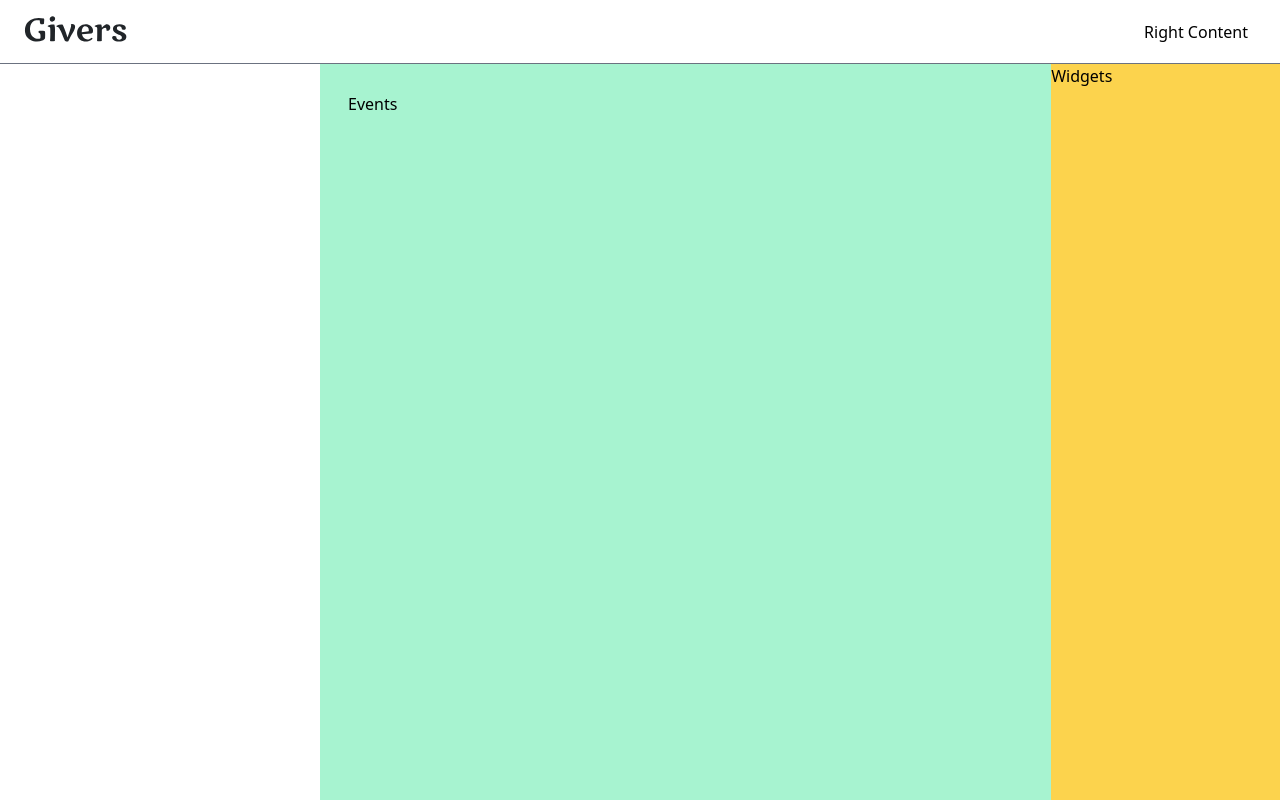
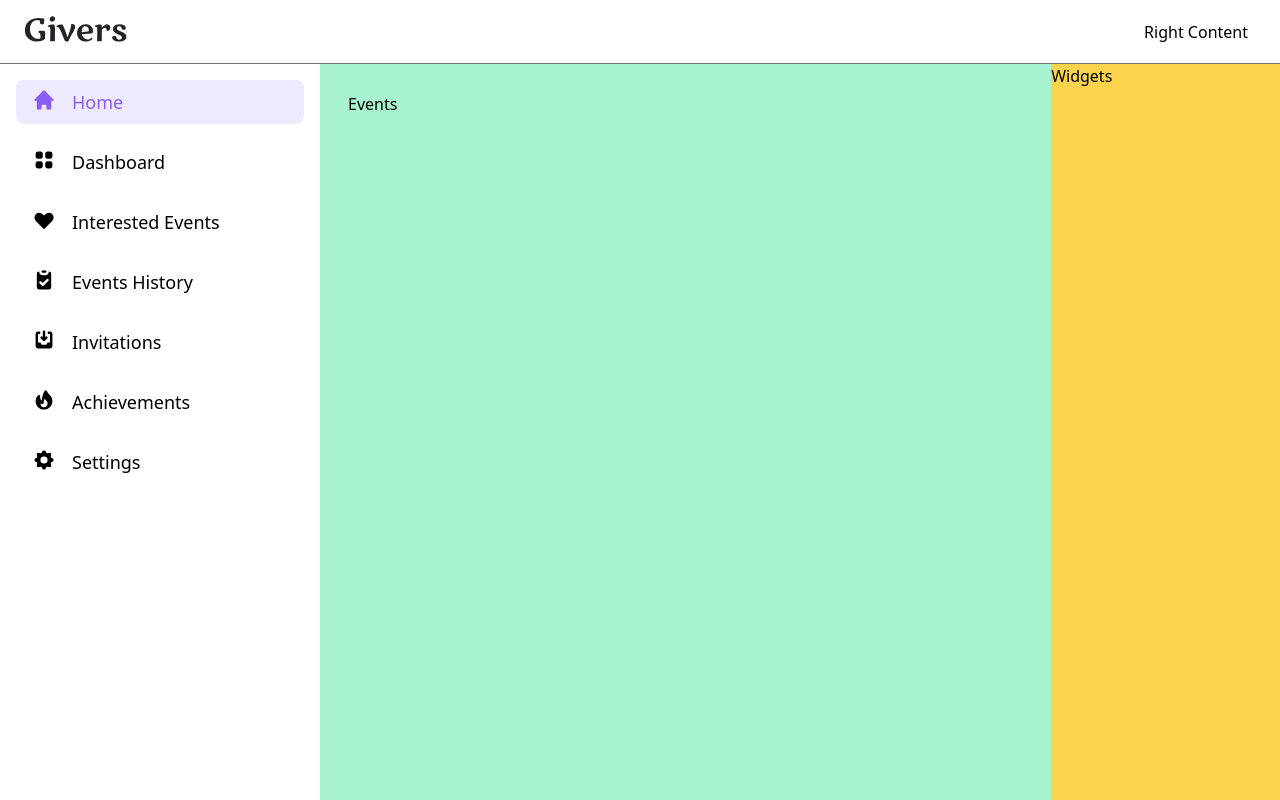
Before and after one commit to Bibek99/givers-frontend, a React (Create React App) app: page /user in a window 1280 px wide. Built offline with nearby package versions, Linux system fonts and the light colour scheme.

Commit message:
navbar links added

```diff
--- a/src/components/Sidebar.js
+++ b/src/components/Sidebar.js
@@ -1,6 +1,18 @@
 import React, { useEffect, useRef } from 'react';
 import { ReactComponent as GiversLogo } from '../assets/givers-logo.svg';
 import { XIcon } from '@heroicons/react/outline';
+// import {
+//     HomeIcon,
+//     ViewGridIcon,
+//     HeartIcon,
+//     ClipboardCheckIcon,
+//     InboxInIcon,
+//     FireIcon,
+//     CogIcon,
+// } from '@heroicons/react/solid';
+import { NavLink } from 'react-router-dom';
+
+import { userNavLinkRoutes } from '../routes/userNavLinkRoutes';
 
 const Sidebar = ({ isSidebarOpen, setSidebarOpen }) => {
     console.log(isSidebarOpen);
@@ -72,7 +84,33 @@ const Sidebar = ({ isSidebarOpen, setSidebarOpen }) => {
 
                 <hr className="lg:border-gray-500 mt-px" />
                 {/* Sidebar Contents */}
-                <div className="flex flex-col px-4"></div>
+                <div className="flex flex-col px-4 py-4 space-y-4">
+                    {userNavLinkRoutes.map((route, index) => {
+                        return (
+                            <NavLink
+                                key={index}
+                                exact={route.exact}
+                                to={route.path}
+                                activeClassName="bg-purple-100 text-purple-500"
+                                className="rounded-lg"
+                                onClick={route.onclick}
+                            >
+                                <div className="flex flex-row justify-between px-4 py-2 align-middle">
+                                    <div className="flex flex-row align-middle">
+                                        {route.icon}
+                                        <span className="ml-4 font-medium text-lg">
+                                            {route.name}
+                                        </span>
+                                    </div>
+                                    {/* Badge */}
+                                    {/* <div className="rounded-full h-7 w-7 flex items-center justify-center bg-red-200">
+                                        <span className="text-red-500">2</span>
+                                    </div> */}
+                                </div>
+                            </NavLink>
+                        );
+                    })}
+                </div>
             </div>
         </div>
     );
--- a/src/pages/Dashboard.js
+++ b/src/pages/Dashboard.js
@@ -2,6 +2,7 @@ import React from 'react';
 import { useState } from 'react';
 import Sidebar from '../components/Sidebar';
 import DashboardNavbar from '../components/navs/DashboardNavbar';
+import { Switch, Route } from 'react-router-dom';
 
 const Dashboard = () => {
     const [isSidebarOpen, setSidebarOpen] = useState(false);
@@ -21,9 +22,44 @@ const Dashboard = () => {
                 />
                 {/* Main Content */}
                 <div className="relative flex flex-row justify-between overflow-y-auto overflow-x-hidden bg-green-200">
-                    <div className="w-full flex space-y-4 flex-col m-5 p-2">
-                        Events
-                    </div>
+                    <Switch>
+                        <Route path="/user" exact>
+                            <div className="w-full flex space-y-4 flex-col m-5 p-2">
+                                Events
+                            </div>
+                        </Route>
+                        <Route path="/user/dashboard">
+                            <div className="w-full flex space-y-4 flex-col m-5 p-2">
+                                Dashboard
+                            </div>
+                        </Route>
+                        <Route path="/user/history">
+                            <div className="w-full flex space-y-4 flex-col m-5 p-2">
+                                Events History
+                            </div>
+                        </Route>
+                        <Route path="/user/interested">
+                            <div className="w-full flex space-y-4 flex-col m-5 p-2">
+                                Interested Events
+                            </div>
+                        </Route>
+                        <Route path="/user/invitations">
+                            <div className="w-full flex space-y-4 flex-col m-5 p-2">
+                                Invitations
+                            </div>
+                        </Route>
+                        <Route path="/user/achievements">
+                            <div className="w-full flex space-y-4 flex-col m-5 p-2">
+                                Achievements
+                            </div>
+                        </Route>
+                        <Route path="/user/settings">
+                            <div className="w-full flex space-y-4 flex-col m-5 p-2">
+                                Settings
+                            </div>
+                        </Route>
+                    </Switch>
+
                     <div className="bg-yellow-300 h-screen hidden xl:block xl:w-80">
                         Widgets
                     </div>
--- /dev/null
+++ b/src/routes/userNavLinkRoutes.js
@@ -0,0 +1,49 @@
+import {
+    HomeIcon,
+    HeartIcon,
+    ViewGridIcon,
+    ClipboardCheckIcon,
+    InboxInIcon,
+    CogIcon,
+    FireIcon,
+} from '@heroicons/react/solid';
+
+export const userNavLinkRoutes = [
+    {
+        path: '/user',
+        name: 'Home',
+        icon: <HomeIcon className="h-6 w-6" />,
+        onclick: () => console.log('home'),
+        exact: true,
+    },
+    {
+        path: '/user/dashboard',
+        name: 'Dashboard',
+        icon: <ViewGridIcon className="h-6 w-6" />,
+    },
+    {
+        path: '/user/interested',
+        name: 'Interested Events',
+        icon: <HeartIcon className="h-6 w-6" />,
+    },
+    {
+        path: '/user/history',
+        name: 'Events History',
+        icon: <ClipboardCheckIcon className="h-6 w-6" />,
+    },
+    {
+        path: '/user/invitations',
+        name: 'Invitations',
+        icon: <InboxInIcon className="h-6 w-6" />,
+    },
+    {
+        path: '/user/achievements',
+        name: 'Achievements',
+        icon: <FireIcon className="h-6 w-6" />,
+    },
+    {
+        path: '/user/settings',
+        name: 'Settings',
+        icon: <CogIcon className="h-6 w-6" />,
+    },
+];
```
